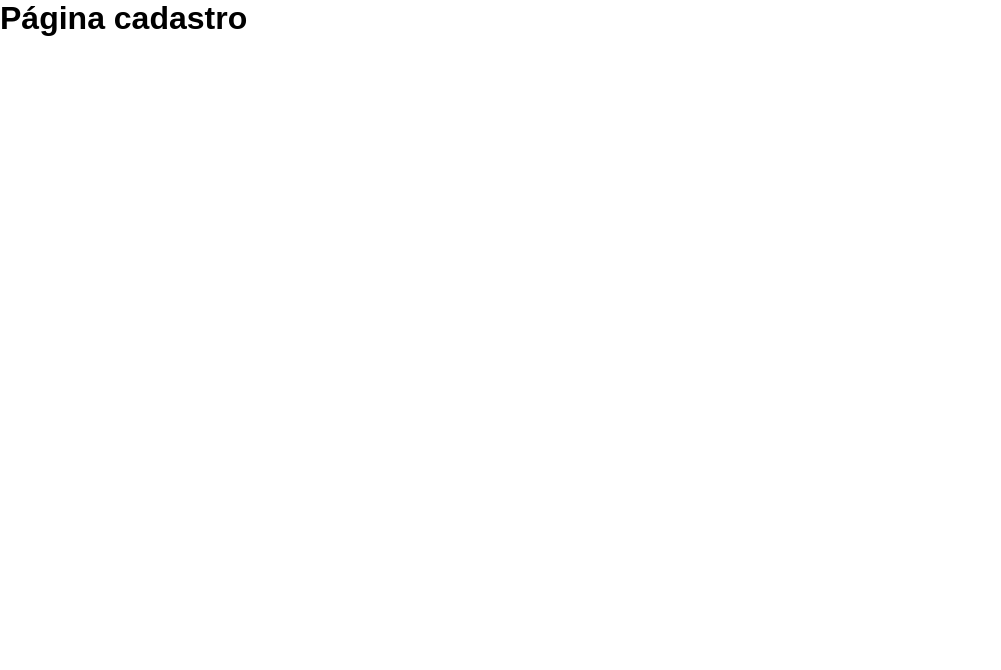
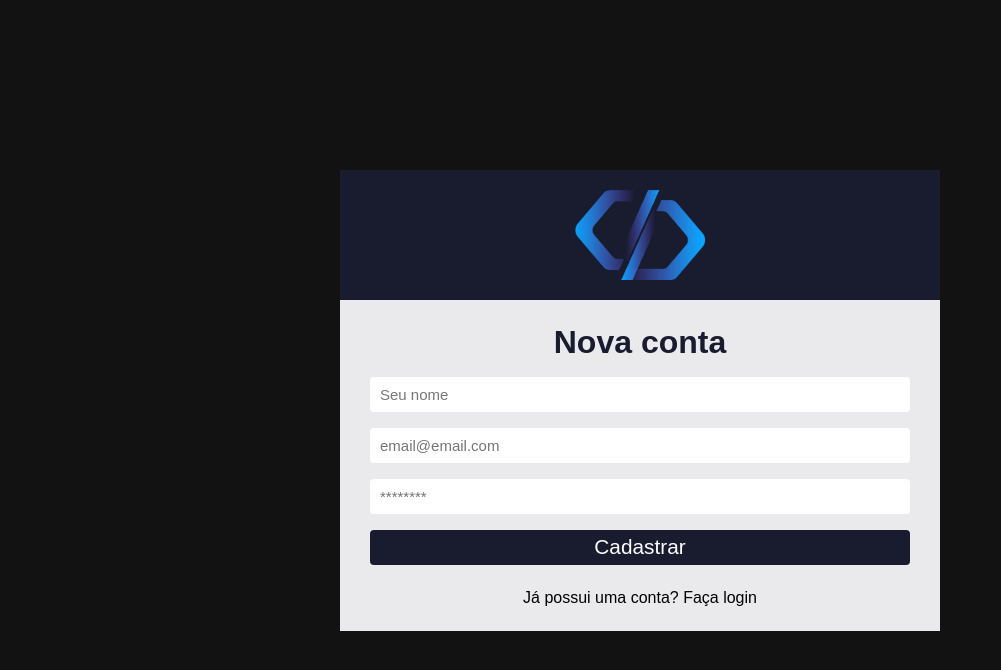
Before and after one commit to PaulaLuana2/react-practice, a React (Create React App) app in the folder chamadosapp/: page /register in a window 1280 px wide. Shown: the top 670 px of the page, without its empty margins (0-1001 px from the left). Built offline with nearby package versions, Linux system fonts and the light colour scheme.

Commit message:
registration page styling

```diff
--- /dev/null
+++ b/chamadosapp/src/pages/Dashboard/index.js
@@ -0,0 +1,7 @@
+export default function Dashboard(){
+    return(
+        <div>
+            <h1>Página Dashboard</h1>
+        </div>
+    )
+}
--- a/chamadosapp/src/pages/SignUp/index.js
+++ b/chamadosapp/src/pages/SignUp/index.js
@@ -1,7 +1,45 @@
+import { useState } from 'react';
+import logo from '../../assets/logo.png'
+import { Link } from 'react-router-dom';
+
+
 export default function SignUp(){
+    const[name, setName] = useState('');
+    const [email, setEmail] = useState('');
+    const [password, setPassword] = useState('');
+
     return(
-        <div>
-            <h1>Página cadastro</h1>
+        <div className='container-center'>
+            <div className='login'>
+                <div className='login-area'>
+                    <img src={logo} alt="Logo do sistema"/>
+                </div>
+
+                <form>
+                    <h1>Nova conta</h1>
+                    <input type='text'
+                    placeholder='Seu nome'
+                    value={name}
+                    onChange={(e) => setName(e.target.value)}
+                    />
+
+                    <input type='text'
+                    placeholder='email@email.com'
+                    value={email}
+                    onChange={(e) => setEmail(e.target.value)}
+                    />
+
+                    <input type='password'
+                    placeholder='********'
+                    value={password}
+                    onChange={(e) => setPassword(e.target.value)}
+                    />
+
+                    <button type='submit'>Cadastrar</button>
+                </form>
+
+                <Link to="/">Já possui uma conta? Faça login</Link>
+            </div>
         </div>
     )
 }
--- a/chamadosapp/src/routes/index.js
+++ b/chamadosapp/src/routes/index.js
@@ -2,12 +2,15 @@
 
 import SignIn from '../pages/SignIn'
 import SignUp from '../pages/SignUp'
+import Dashboard from "../pages/Dashboard";
 
 function RoutesApp(){
     return(
         <Routes>
             <Route path="/" element={<SignIn/>}/>
             <Route path="/register" element={<SignUp/>}/>
+
+            <Route path="/dashboard" element={<Dashboard/>}/>
         </Routes>
     )
 }
```
